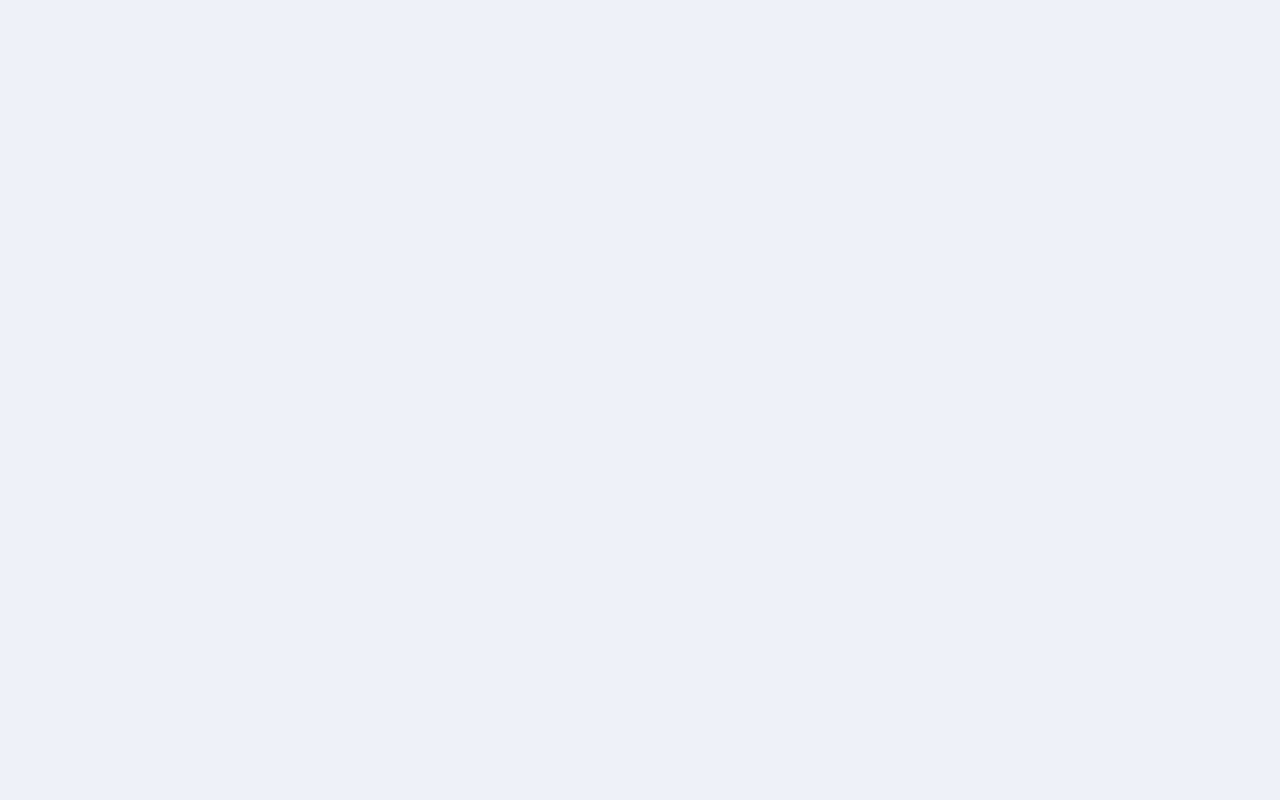
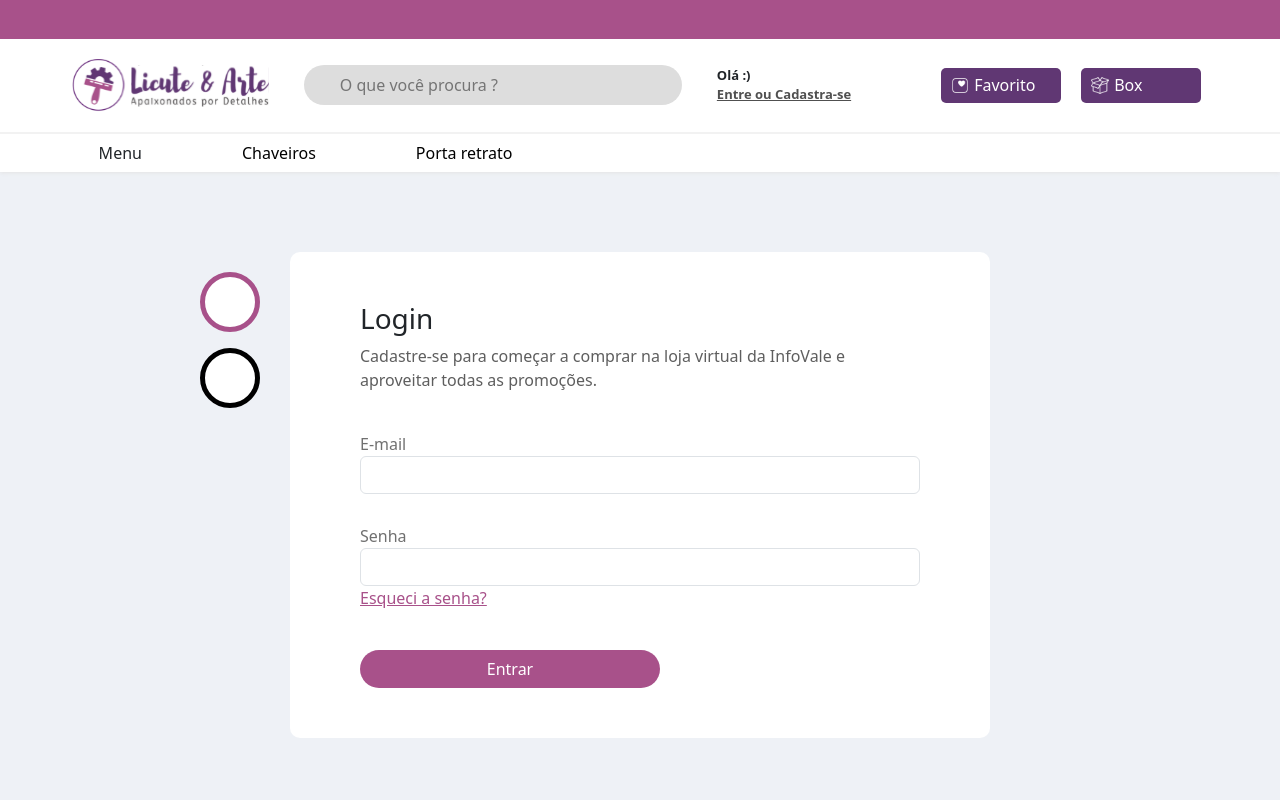
Before and after one commit to cashewdevops/licuteAgular, an Angular app: page /acesso in a window 1280 px wide. Before the commit this address led to /. Shown: the top 800 px of the page. Built offline with nearby package versions, Linux system fonts and the light colour scheme; a web font is replaced by a local one.

Commit message:
implementando a tela de logind mas de cadastro

```diff
--- a/src/app/components/header/header.component.html
+++ b/src/app/components/header/header.component.html
@@ -8,7 +8,7 @@
       </div>
       <div id="container-singin">
         <div>Olá :)</div>
-        <a href="#">Entre ou Cadastra-se</a>
+        <a routerLink="login">Entre ou Cadastra-se</a>
       </div>
       <div id="container-opcoes">
         <button id="favorito"><img src="/assets/img/coracao-fav.svg">Favorito</button>
--- /dev/null
+++ b/src/app/components/login/login.component.html
@@ -0,0 +1,30 @@
+<div class="container-login">
+    <h3>Login</h3>
+    <div class="descricao">Cadastre-se para começar a comprar na loja virtual da InfoVale e aproveitar todas as promoções.</div>
+
+    <form action="">
+        <div class="row">
+            <div class="col">
+                <label>E-mail</label>
+                <input type="email" class="form-control" id="email-id">
+            </div>
+
+        </div>
+        <div class="row">
+            <div class="col">
+                <label>Senha</label>
+                <input type="password" id="password-id" class="form-control">
+            </div>
+        </div>
+        <div class="row">
+            <div class="col">
+                <a href="" class="link-esqueci-senha">Esqueci a senha?</a>
+            </div>
+        </div>
+        <div class="row">
+            <div class="col">
+                <button class="btn btn-entrar">Entrar</button>
+            </div>
+        </div>
+    </form>
+</div>
--- /dev/null
+++ b/src/app/components/login/login.component.scss
@@ -0,0 +1,47 @@
+@import 'variavel.scss';
+
+.container-login{
+    position: relative;
+    background: #fff;
+    border-radius: 10px;
+    width: 700px;
+    // height: 200px;
+    padding: 50px 70px;
+
+    .descricao{
+        margin-bottom: 40px;
+        color: #5E5E5E;
+    }
+
+
+
+    .row:nth-child(1){
+        margin-bottom: 30px;
+    }
+
+    .btn-entrar{
+        background: $color-second;
+        color: #fff;
+        width: 300px;
+        margin-top: 40px;
+        border-radius: 100px;
+    }
+
+    .link-esqueci-senha{
+        color: $color-second;
+    }
+
+    label{
+        color: #707070;
+    }
+
+    input{
+        outline: none;
+        box-shadow: none;
+
+        &:focus{
+            border: 1px solid $color-second;
+        }
+    }
+
+}
--- /dev/null
+++ b/src/app/components/registro/registro.component.html
@@ -0,0 +1 @@
+<p>registro works!</p>
--- /dev/null
+++ b/src/app/pages/acesso/acesso.component.html
@@ -0,0 +1,13 @@
+<app-header></app-header>
+<main class="container-login-registro">
+    <div class="container-login-registro">
+        <div class="container-painel-opcoes" id="v-pills-tab" role="tablist" aria-orientation="vertical">
+          <button class="container-login opcoes mb-3 active" id="login-tab" routerLink="select-login" data-bs-toggle="pill" data-bs-target="#login" type="button" role="tab" aria-controls="login" aria-selected="true"><li class="fas fa-sign-in-alt"></li></button>
+          <button class="container-registro opcoes" id="cadastro-tab" routerLink="select-registro" data-bs-toggle="pill" data-bs-target="#cadastro" type="button" role="tab" aria-controls="cadastro" aria-selected="false"><li class="fas fa-user-plus"></li></button>
+        </div>
+        <div class="tab-content" id="v-pills-tabContent">
+            <router-outlet></router-outlet>
+      </div>
+    </div>
+</main>
+<app-footer></app-footer>
--- /dev/null
+++ b/src/app/pages/acesso/acesso.component.scss
@@ -0,0 +1,46 @@
+@import 'variavel.scss';
+
+.container-login-registro{
+    position: relative;
+    display: flex;
+    justify-content: center;
+    align-items: center;
+    width: 100%;
+    // height: 100px;
+    margin-top: 40px;
+    margin-bottom: 100px;
+
+    .container-login-registro{
+        position: relative;
+        width: 700px;
+    }
+
+
+
+    .container-painel-opcoes{
+        position: absolute;
+        left: 0;
+        top: 0;
+        transform: translateX(-90px)translateY(20px);
+        .active{
+            border: 5px solid $color-second;
+            color: $color-second;
+        }
+    }
+    .opcoes{
+        cursor: pointer;
+        background: #ffffff;
+        border: 5px solid #000;
+        width: 60px;
+        height: 60px;
+        display: flex;
+        justify-content: center;
+        align-items: center;
+        font-size: 20px;
+        border-radius: 100px;
+
+
+    }
+
+
+}
```
Also changed, not shown: src/app/app-routing.module.ts (+12 -1 lines), src/app/app.module.ts (+7 -1 lines), src/app/components/login/login.component.ts (added, +10 -0 lines), src/app/components/registro/registro.component.ts (added, +10 -0 lines), src/app/pages/acesso/acesso.component.ts (added, +12 -0 lines), src/app/components/registro/registro.component.scss (added).
